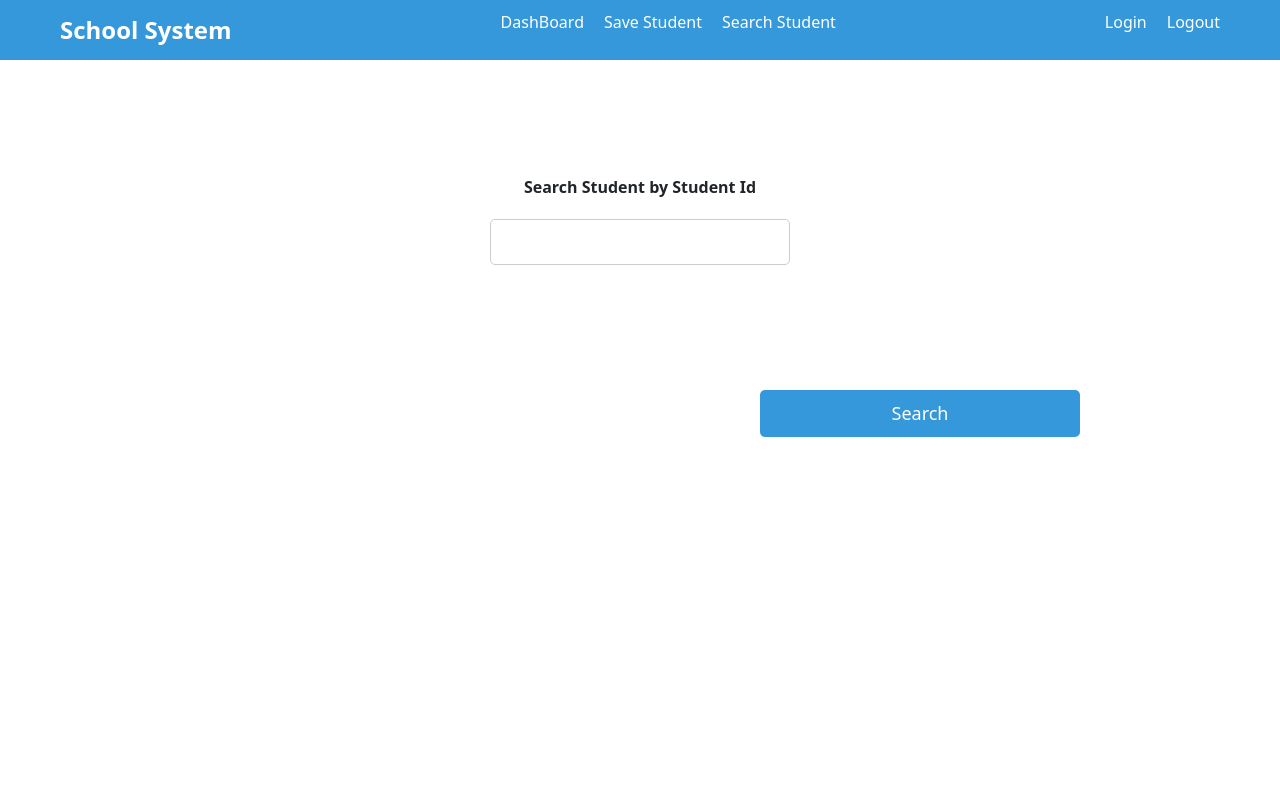
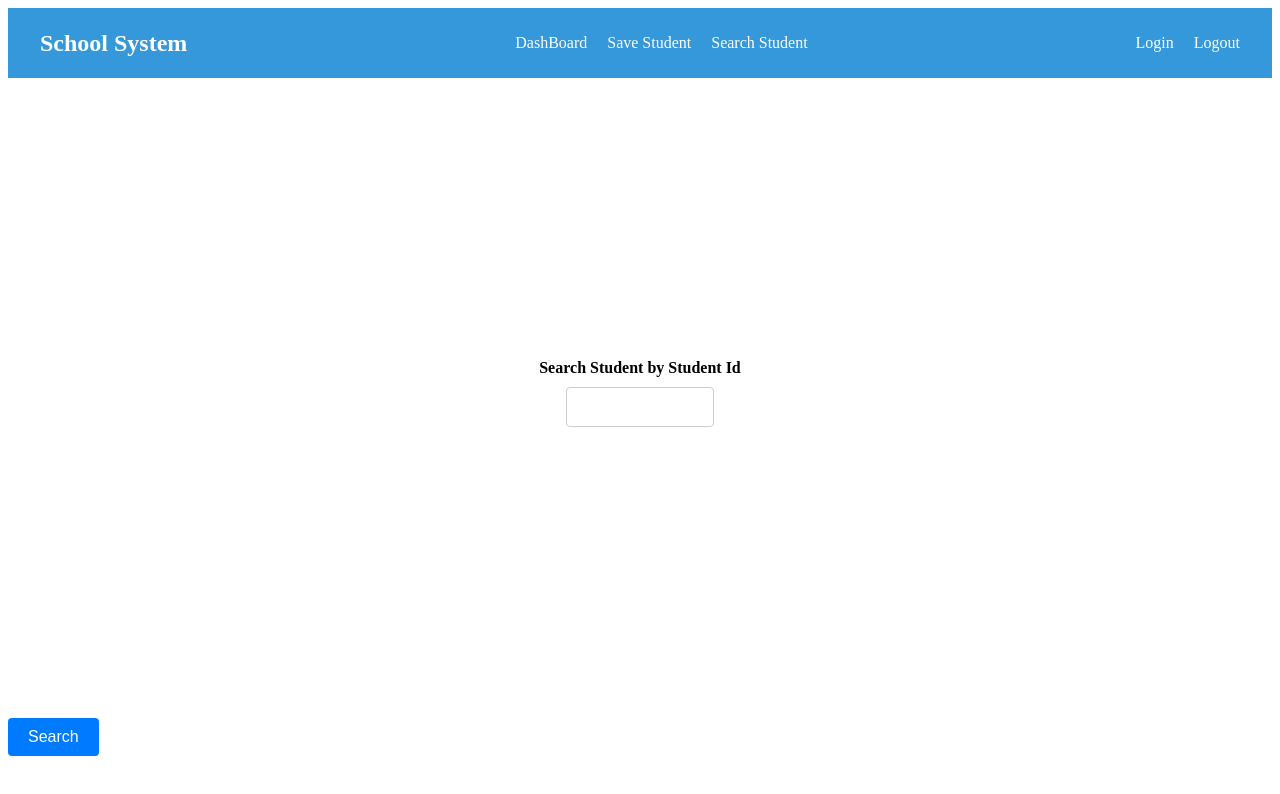
Before and after one commit to sovisrushain/school-system-spring-microservices, an Angular app in the folder web-client/: page /search in a window 1280 px wide. Shown: the top 794 px of the page. Built offline with nearby package versions, Linux system fonts and the light colour scheme.

Commit message:
search component styles

```diff
--- a/web-client/src/app/components/search-student/search-student.component.css
+++ b/web-client/src/app/components/search-student/search-student.component.css
@@ -1,56 +1,50 @@
-/* Center the component on the page */
-div {
+.container {
   display: flex;
   flex-direction: column;
   align-items: center;
   justify-content: center;
-  height: 40vh;
+  height: 80vh;
   text-align: center;
+  font-size: 18px;
 }
 
-/* Style the search input and result section */
-label, input, button {
-  margin: 10px 0;
-  width: 100%;
-  max-width: 300px;
+label {
+  font-size: 16px;
+  font-weight: bold;
+  margin-bottom: 10px;
+  display: block;
+}
+
+.input-field {
+  width: 10%;
+  padding: 10px;
+  border: 1px solid #ccc;
+  border-radius: 4px;
+  font-size: 16px;
+  margin-bottom: 10px;
+}
+
+.search-button {
+  background-color: #007bff;
+  color: #fff;
+  padding: 10px 20px;
+  border: none;
+  border-radius: 4px;
+  font-size: 16px;
+  cursor: pointer;
+  transition: background-color 0.3s ease;
+}
+
+.search-button:hover {
+  background-color: #0056b3;
+}
+
+.result-container {
+  margin-top: 20px;
   text-align: left;
 }
 
-label {
-  text-align:  center;
-  display: block;
-  font-weight: bold;
+p {
+  font-size: 16px;
+  margin: 5px 0;
 }
-
-input {
-  width: 100%;
-  padding: 10px;
-  border: 1px solid #ccc;
-  border-radius: 5px;
-  font-size: 16px;
-}
-
-/* Style the result section */
-div > p {
-  font-size: 18px;
-  margin: 10px 0;
-}
-
-/* Style the search button */
-button {
-  margin-left: 760px;
-  max-width: 320px;
-  background-color: #3498db;
-  color: #fff;
-  border: none;
-  border-radius: 5px;
-  padding: 10px 20px;
-  font-size: 18px;
-  cursor: pointer;
-  transition: background-color 0.3s;
-  text-align: center;
-}
-
-button:hover {
-  background-color: #2076c5;
-}
--- a/web-client/src/app/components/search-student/search-student.component.html
+++ b/web-client/src/app/components/search-student/search-student.component.html
@@ -1,10 +1,10 @@
-<div>
-  <label>Search Student by Student Id</label>
-  <input [(ngModel)]="studentId" type="text" id="student-id" required="required">
+<div class="container">
+  <label for="student-id">Search Student by Student Id</label>
+  <input [(ngModel)]="studentId" type="text" id="student-id" required="required" class="input-field">
 </div>
-<button (click)="onSearch()">Search</button>
-<div *ngIf="studentDetail.studentName">
-  <p>Student Name : {{studentDetail.studentName}}</p>
-  <p>Teacher Name : {{studentDetail.teacherName}}</p>
-  <p>Course Name : {{studentDetail.courseName}}</p>
+<button (click)="onSearch()" class="search-button">Search</button>
+<div *ngIf="studentDetail.studentName" class="result-container">
+  <p>Student Name: {{ studentDetail.studentName }}</p>
+  <p>Teacher Name: {{ studentDetail.teacherName }}</p>
+  <p>Course Name: {{ studentDetail.courseName }}</p>
 </div>
--- a/web-client/src/styles.css
+++ b/web-client/src/styles.css
@@ -1,2 +1,2 @@
 /* You can add global styles to this file, and also import other style files */
-@import "bootstrap/dist/css/bootstrap.css";
+/*@import "bootstrap/dist/css/bootstrap.css";*/
```
